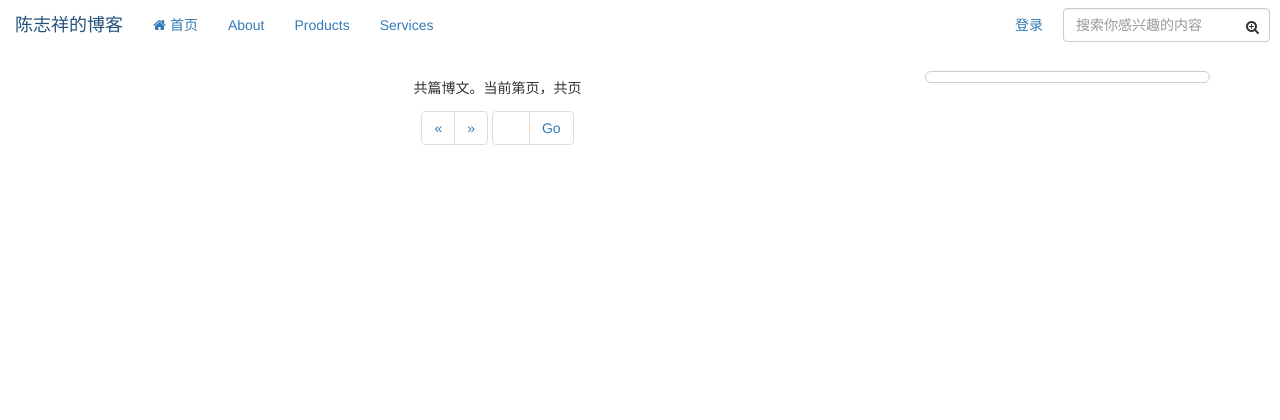
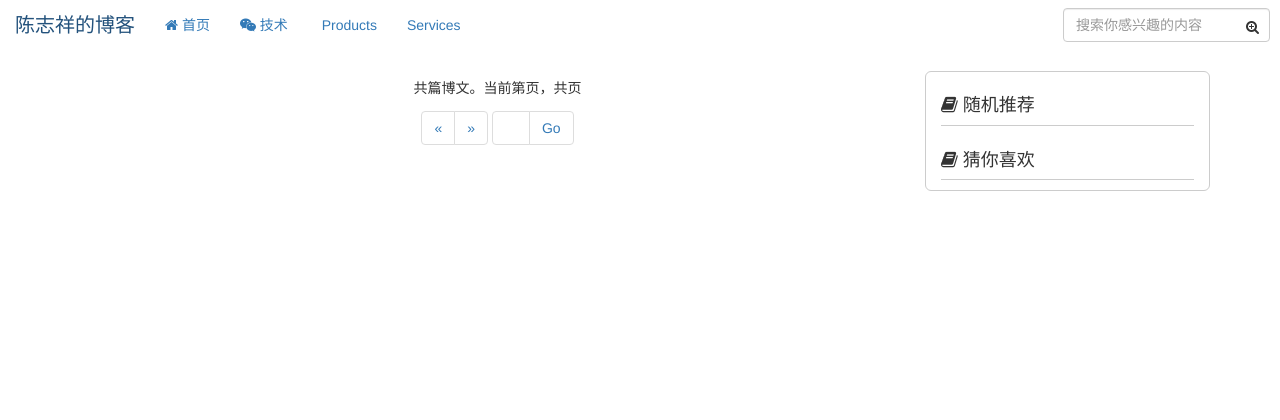
Before and after one commit to DockerCS/python-projects, a Django app: template django/czxblog/templates/index.html in a window 1280 px wide. Shown: the top 420 px of the page. Run offline with Django 3.2, Linux system fonts and the light colour scheme; the template is opened without the code that fills it, so the values that code supplies are empty; parts of the project's set-up code (start-up, migrations or seed data) failed here and were passed over; some libraries are stand-ins or nearby versions.

Commit message:
20170730-随机推荐10篇文章

```diff
--- a/django/czxblog/templates/index.html
+++ b/django/czxblog/templates/index.html
@@ -2,7 +2,7 @@
 <!-- Template by Quackit.com -->
 <html lang="en">
 <head>
-    <meta charset="utf-8">
+    <meta charset="UTF-8">
     <meta http-equiv="X-UA-Compatible" content="IE=edge">
     <meta name="viewport" content="width=device-width, initial-scale=1">
     <!-- The above 3 meta tags *must* come first in the head; any other head content must come *after* these tags -->
@@ -46,21 +46,21 @@
 				<span class="icon-bar"></span>
 				<span class="icon-bar"></span>
 			</button>
-			<a class="navbar-brand" href="/">陈志祥的博客</a>
+			<a class="navbar-brand" href="/" style="font-size:20px;">陈志祥的博客</a>
 		</div>
         <div class="collapse navbar-collapse" id="example-navbar-collapse">
             <ul class="nav navbar-nav">
-                <li class>
-                    <a href="/"><i class="fa fa-home"></i> 首页</a>
+                <li>
+                    <a class="a-tag" href="/"><i class="fa fa-home"></i> 首页</a>
                 </li>
-                <li class>
-					<a href="#"><i class="fa"></i>About</a>
+                <li>
+					<a href="#" class="a-tag"><i class="fa fa-wechat"></i> 技术</a>
                 </li>
-                <li class>
-					<a href="#"><i class="fa"></i>Products</a>
+                <li>
+					<a href="#" class="a-tag"><i class="fa"></i> Products</a>
                 </li>
-                <li class>
-                    <a href="#" id="dropdownMenuLink" data-toggle="dropdown" aria-haspopup="true" aria-expanded="false">
+                <li>
+                    <a href="#" class="a-tag" id="dropdownMenuLink" data-toggle="dropdown" aria-haspopup="true" aria-expanded="false">
 						<i class="fa"></i>Services
                     </a>
                     <div class="dropdown-menu" aria-labelledby="dropdownMenuLink">
@@ -72,16 +72,16 @@
             </ul>
 
             <!-- Search -->
-            <form action="/search/" class="navbar-form navbar-right">
+            <form action="{% url 'haystack_search' %}" class="navbar-form navbar-right">
                 <input class="form-control" type="text" placeholder="搜索你感兴趣的内容" autocomplete="off">
                 <button type="submit">
 					<i class="fa fa-search-plus"></i>
 				</button>
             </form>
 
-			<ul id="user_part" class="nav navbar-nav navbar-right">
+			<ul class="nav navbar-nav navbar-right">
                 <li>
-					<a href="/user/user_page">登录</a>
+					<a href="/user/user_page" style="font-size:17px;color: white">登录</a>
 				</li>
 			</ul>
         </div>
@@ -90,23 +90,31 @@
     <div class="container">
 		<!--blog-->
 		<div class="col-md-9 col-xs-12">
-			<!-- Articles -->
+			<!-- 文章列表 -->
 			{% for article in article_list %}
 			<div class="blog-border">
 				<div class="blog-item">
-					<div class="blog-title"><a id="article_title", href="/blog/{{ article.id }}">{{ article.title}}</a></div>
+					<div class="blog-title">
+                        <!--<a href="#">{{ article.category }} <i class="label"></i></a>-->
+                        <a id="article_title", href="/blog/{{ article.id }}">{{ article.title}}</a>
+                    </div>
 					<div class="blog_descipt">{{ article.content|truncatechars_html:150 | safe }}</div>
 					<div class="blog-tags">
 						<ul>
-                            <li>{{ article.created_time | date:"Y-m-d H:i:s" }}</li>
-							<li><a href="#">{{ article.poll_num }} 赞</a></li>
-                            <li><a href="#">{{ article.comment_num }} 评论</a></li>
-							<li><a href="#">{{ article.category }}</a></li>
+                            <!--{# 导入阅读器标签 #}-->
+                            {% load view_num %}
+                            {% get_view_nums for article as view_num %}
+                            <li><i class="fa fa-clock-o"></i> {{ article.created_time | date:"Y-m-d" }}</li>
+                            <li><i class="fa fa-eye"></i> {{ view_num }}浏览</li>
+							<li><i class="fa fa-heart-o"></i> <a href="#">{{ article.poll_num }}喜欢</a></li>
+                            <li><i class="fa fa-comments-o"></i> <a href="#">{{ article.comment_num }}评论</a></li>
+							<li><i class="fa fa-tags"></i> <a href="#">{{ article.category }}</a></li>
 						</ul>
 					</div>
 				</div>
 			</div>
-			{% endfor %}
+			{% endfor %}<!--文章列表-->
+
             <!--分页功能-->
             <div class="blog_list_footer">
                 <span class="blog_footer_tip">共{{pages.count}}篇博文。当前第{{article_list.number}}页，共{{pages.num_pages}}页</span>
@@ -151,15 +159,36 @@
                         <li><a href="javascript:void(0);" onClick="page_goto();">Go</a></li>
                     </ul>
                 </div>
-            </div>
+            </div><!--分页功能-->
 		</div><!--blog-->
 
-		<!-- Right Column -->
+		<!-- 右边推荐栏 -->
 		<div class="col-md-3 col-xs-12 blog-border">
-			<h4></h4>
-			<h4></h4>
-			<h4></h4>
-		</div><!--/Right Column -->
+			<div class="side-list">
+                <h4>
+                    <i class="fa fa-book"></i> 随机推荐
+                </h4>
+                <ul>
+                    {% for article in rand_articles %}
+                    <li>
+                        <a href="/blog/{{ article.id }}">{{article.title}}</a>
+                    </li>
+                    {% endfor %}
+                </ul>
+            </div>
+            <div class="side-list">
+                <h4>
+                    <i class="fa fa-book"></i> 猜你喜欢
+                </h4>
+                <ul>
+                    {% for article in rand_articles %}
+                    <li>
+                        <a href="/blog/{{ article.id }}">{{article.title}}</a>
+                    </li>
+                    {% endfor %}
+                </ul>
+            </div>
+		</div><!--右边推荐栏 -->
     </div><!--/container-->
 
 
@@ -169,7 +198,7 @@
 				<div class="row">
 					<div class="col-sm-4 footer-blurb-item">
 						<h3><i class="fa fa-text-height" aria-hidden="true"></i> 关于本站</h3>
-						<p>1、基于Django+Bootstrap开发</p>
+                      	<p>1、基于Django+Bootstrap开发</p>
 						<p>2、主要发表本人的技术原创博客</p>
 						<p>3、本站于 2017-7-01 开始建站</p>
 					</div>
@@ -319,6 +348,7 @@
         }
     </script>
     <style type="text/css">
+
         /*页码跳转的显示样式*/
         #page_goto span{
             padding: 6px 4px;
```
Also changed, not shown: django/czxblog/apps_project/tools/views/article_recommend.py (added, +12 -0 lines), django/czxblog/templates/blog/article_page.html (+40 -21 lines).
